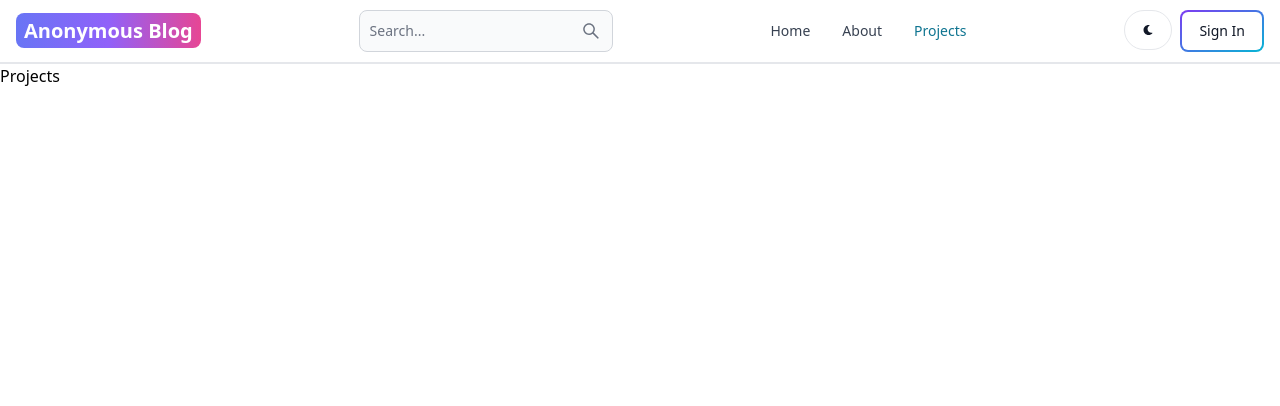
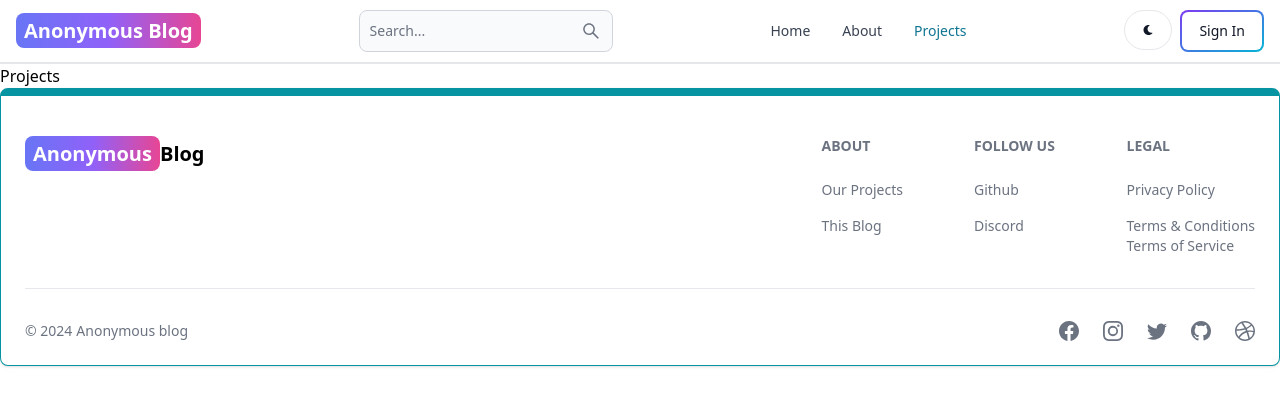
Before and after one commit to rayray1/mern-blog, a React (Vite) app in the folder client/: page /projects in a window 1280 px wide. Shown: the top 406 px of the page. Built offline with nearby package versions, Linux system fonts and the light colour scheme.

Commit message:
added footer UI

```diff
--- a/client/src/App.jsx
+++ b/client/src/App.jsx
@@ -1,16 +1,17 @@
-import { BrowserRouter, Routes, Route } from "react-router-dom";
+import { BrowserRouter, Route, Routes } from "react-router-dom";
+import Footer from "./components/Footer";
+import Header from "./components/Header";
+import About from "./pages/About";
+import Dashboard from "./pages/Dashboard";
 import Home from "./pages/Home";
-import About from "./pages/About";
+import Projects from "./pages/Projects";
 import SignIn from "./pages/SignIn";
 import SignUp from "./pages/SignUp";
-import Dashboard from "./pages/Dashboard";
-import Projects from "./pages/Projects";
-import Header from "./components/Header";
 
 export default function App() {
 	return (
 		<BrowserRouter>
-			<Header  />
+			<Header />
 			<Routes>
 				<Route path='/' element={<Home />} />
 				<Route path='/about' element={<About />} />
@@ -19,6 +20,7 @@
 				<Route path='/dashboard' element={<Dashboard />} />
 				<Route path='/projects/' element={<Projects />} />
 			</Routes>
+			<Footer />
 		</BrowserRouter>
 	);
 }
--- /dev/null
+++ b/client/src/components/Footer.jsx
@@ -0,0 +1,78 @@
+import { Footer } from "flowbite-react";
+import {
+	BsDribbble,
+	BsFacebook,
+	BsGithub,
+	BsInstagram,
+	BsTwitter
+} from "react-icons/bs";
+import { Link } from "react-router-dom";
+
+export default function FooterComp() {
+	return (
+		<Footer container className='border border-t-8 border-teal-500'>
+			<div className='w-full mx-auto max-w-7xl'>
+				<div className='grid justify-between w-full sm:flex md:grid-cols-1'>
+					<div className='mt-5'>
+						<Link
+							to='/'
+							className='self-center text-lg font-semibold whitespace-nowrap sm:text-xl dark:text-white'
+						>
+							<span className='px-2 py-1 text-white rounded-lg bg-gradient-to-r from-indigo-500 via-purple-500 to-pink-500'>
+								Anonymous
+							</span>
+							Blog
+						</Link>
+					</div>
+					<div className='grid grid-cols-2 gap-8 mt-4 sm:grid-cols-3 sm:gap-6'>
+						<div>
+							<Footer.Title title='About' />
+							<Footer.LinkGroup col>
+								<Footer.Link href='#' target='_blank' rel='noopener noreferrer'>
+									Our Projects
+								</Footer.Link>
+								<Footer.Link href='#' target='_blank' rel='noopener noreferrer'>
+									This Blog
+								</Footer.Link>
+							</Footer.LinkGroup>
+						</div>
+						<div>
+							<Footer.Title title='Follow us' />
+							<Footer.LinkGroup col>
+								<Footer.Link href='#' target='_blank' rel='noopener noreferrer'>
+									Github
+								</Footer.Link>
+
+								<Footer.Link href='#'> Discord</Footer.Link>
+							</Footer.LinkGroup>
+						</div>
+						<div>
+							<Footer.Title title='Legal' />
+							<Footer.LinkGroup col>
+								<Footer.Link href='#'>Privacy Policy</Footer.Link>
+								<Footer.Link href='#'>Terms &amp; Conditions</Footer.Link>
+								Terms of Service
+							</Footer.LinkGroup>
+						</div>
+					</div>
+				</div>
+
+				<Footer.Divider />
+				<div className='w-full sm:flex sm:items-center sm:justify-between'>
+					<Footer.Copyright
+						href='#'
+						by='Anonymous blog'
+						year={new Date().getFullYear()}
+					/>
+					<div className='flex gap-6 mt-4 sm:mt-0 sm:justify-center'>
+						<Footer.Icon href='#' icon={BsFacebook} />
+						<Footer.Icon href='#' icon={BsInstagram} />
+						<Footer.Icon href='#' icon={BsTwitter} />
+						<Footer.Icon href='#' icon={BsGithub} />
+						<Footer.Icon href='#' icon={BsDribbble} />
+					</div>
+				</div>
+			</div>
+		</Footer>
+	);
+}
```
